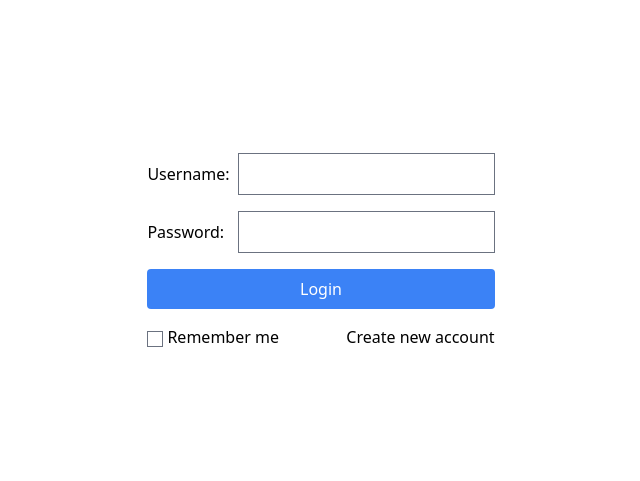
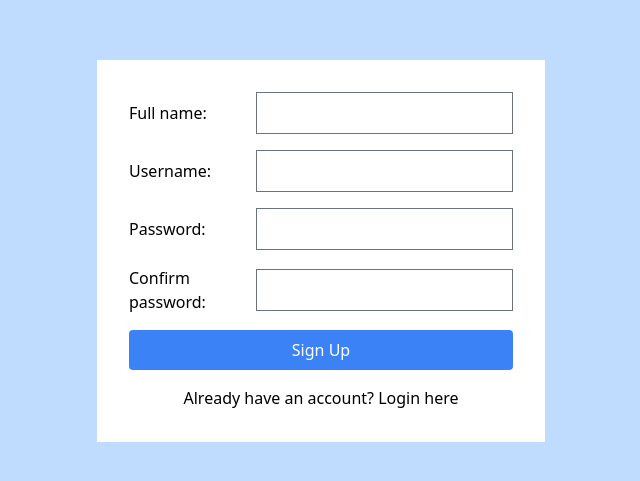
Before and after one commit to minhlong149/auth-blog-client, a React (Vite) app: page / in a window 1280 px wide. Shown: the part 149-630 px from the top of the page, without its empty margins (319-959 px from the left). Built offline with nearby package versions, Linux system fonts and the light colour scheme.

Commit message:
Add sign up form with functionality

```diff
--- a/src/App.jsx
+++ b/src/App.jsx
@@ -1,27 +1,46 @@
+import React, { useState } from "react";
+
 function App() {
+  const [hasAccount, setHasAccount] = useState(false);
+  const updateFormState = () => {
+    const newLocal = !hasAccount;
+    setHasAccount(newLocal);
+  };
+
   return (
-    <div className="grid h-screen place-items-center">
-      <Login />
+    <div className="grid h-screen place-items-center bg-blue-200">
+      <div className="bg-white p-8">
+        {hasAccount ? (
+          <Login switchForm={updateFormState} />
+        ) : (
+          <Signup switchForm={updateFormState} />
+        )}
+      </div>
     </div>
   );
 }
 
 export default App;
 
-function Login() {
+function Login({ switchForm }) {
+  const handleLogin = (event) => {
+    event.preventDefault();
+    const {
+      username: { value: username },
+      password: { value: password },
+      saveInfo: { checked: saveInfo },
+    } = event.target;
+    console.log({ username, password, saveInfo });
+  };
   return (
-    <form className="inline-flex flex-col gap-4">
+    <form className="flex w-96 flex-col gap-4" onSubmit={handleLogin}>
       <div className=" flex justify-between items-center gap-2">
-        <label className="" for="username">
-          Username:
-        </label>
+        <label>Username:</label>
         <input className="" type="text" name="username" required />
       </div>
 
       <div className="flex justify-between items-center gap-2">
-        <label className="" for="password">
-          Password:
-        </label>
+        <label>Password:</label>
         <input className="" type="password" name="password" required />
       </div>
 
@@ -42,10 +61,73 @@ function Login() {
           Remember me
         </label>
 
-        <a className="hover:underline" href="#">
+        <a className="hover:underline" href="#" onClick={switchForm}>
           Create new account
         </a>
       </div>
     </form>
   );
 }
+
+function Signup({ switchForm }) {
+  const [password, setPassword] = useState("");
+  const handleSignup = (event) => {
+    event.preventDefault();
+    const {
+      fullName: { value: fullName },
+      username: { value: username },
+      password: { value: password },
+      confirmPassword: { value: confirmPassword },
+    } = event.target;
+    console.log({ fullName, username, password, confirmPassword });
+  };
+  return (
+    <form className="flex w-96 flex-col gap-4" onSubmit={handleSignup}>
+      <div className=" flex justify-between items-center gap-2">
+        <label>Full name:</label>
+        <input type="text" name="fullName" required />
+      </div>
+
+      <div className=" flex justify-between items-center gap-2">
+        <label>Username:</label>
+        <input type="text" name="username" required />
+      </div>
+
+      <div className="flex justify-between items-center gap-2">
+        <label>Password:</label>
+        <input
+          type="password"
+          name="password"
+          required
+          onChange={({ target }) => setPassword(target.value)}
+        />
+      </div>
+
+      <div className="flex justify-between items-center gap-2">
+        <label>Confirm password:</label>
+        <input
+          type="password"
+          name="confirmPassword"
+          required
+          pattern={password}
+          onInvalid={({ target }) =>
+            target.setCustomValidity("Password doesn't match")
+          }
+        />
+      </div>
+
+      <input
+        className="rounded w-full cursor-pointer bg-blue-500 text-white px-4 py-2"
+        type="submit"
+        value="Sign Up"
+      />
+
+      <p className="text-center">
+        Already have an account?{" "}
+        <a className="hover:underline" href="#" onClick={switchForm}>
+          Login here
+        </a>
+      </p>
+    </form>
+  );
+}
```
